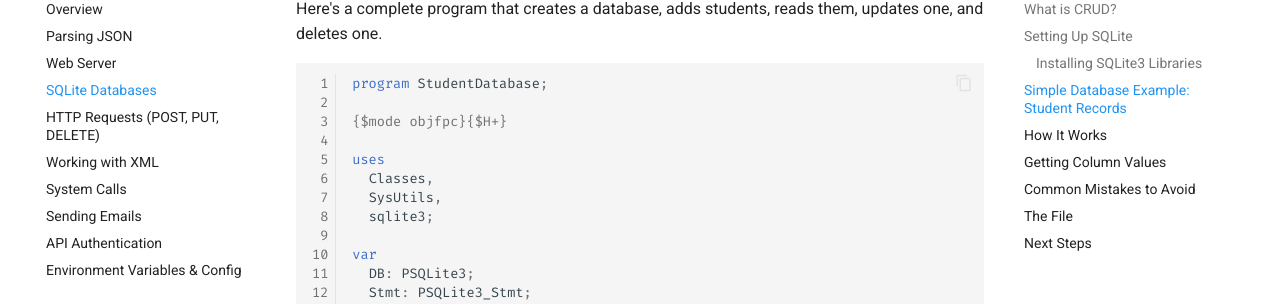
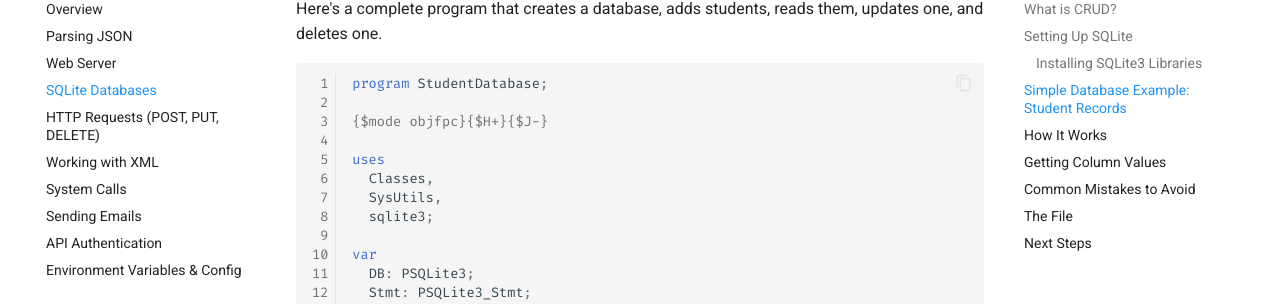
Before and after one commit to ikelaiah/free-pascal-cookbook, an MkDocs documentation site: the page built from docs/docs/external-systems/sqlite-databases.md, in a window 1280 px wide and 900 px high, scrolled down 1018 px. Shown: the part 147-451 px from the top of the window. Built offline with MkDocs 1.6.1 and Material for MkDocs 9.7.7, drawn with Linux system fonts in a browser that asks for light colours.

````diff
--- a/docs/docs/external-systems/sqlite-databases.md
+++ b/docs/docs/external-systems/sqlite-databases.md
@@ -33,7 +33,7 @@ Here's a complete program that creates a database, adds students, reads them, up
 ```pascal linenums="1"
 program StudentDatabase;
 
-{$mode objfpc}{$H+}
+{$mode objfpc}{$H+}{$J-}
 
 uses
   Classes,
````
